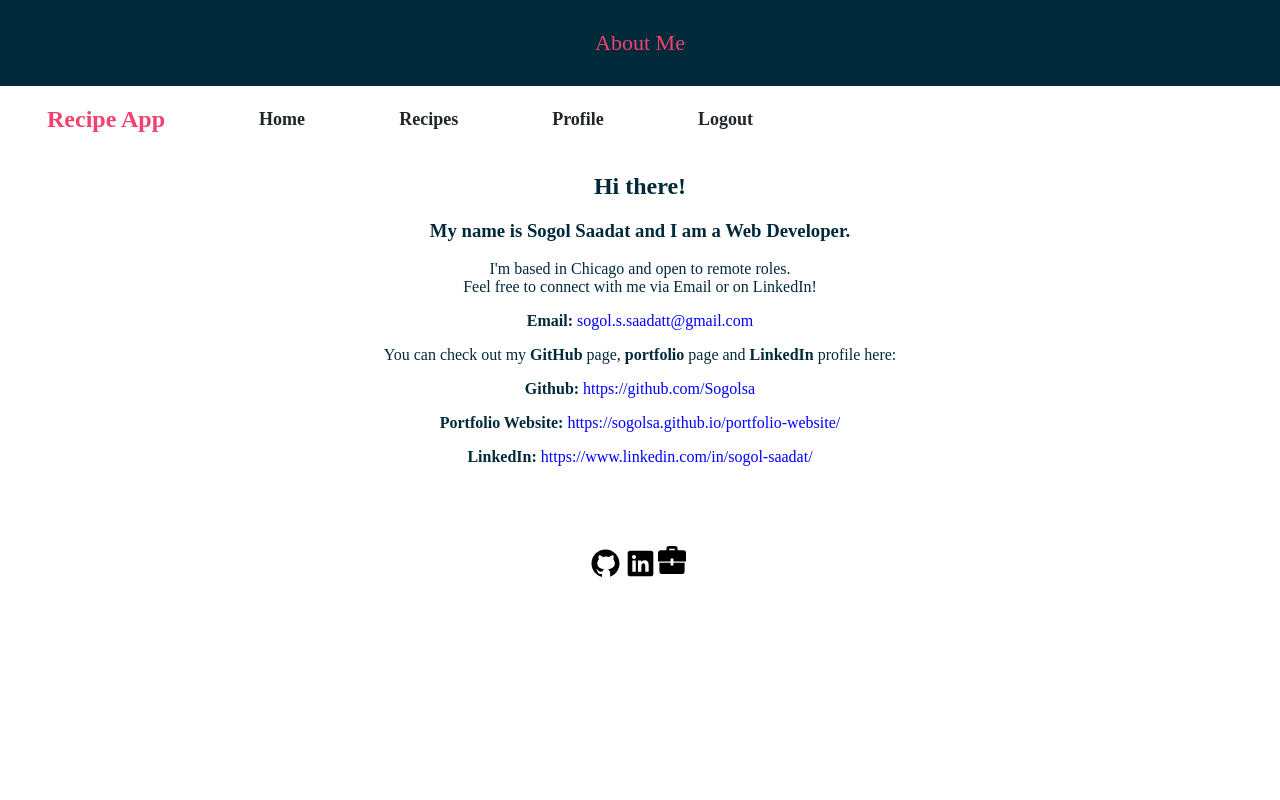
After one commit to Sogolsa/recipe-app, a Django app: page /aboutme/ in a window 1280 px wide. The commit adds this page. Run offline with Django 5.2, Linux system fonts and the light colour scheme.

Commit message:
Added about me page

```diff
--- /dev/null
+++ b/src/recipes/templates/recipes/about_me.html
@@ -0,0 +1,158 @@
+{% load static %}
+<!DOCTYPE html>
+<html lang="en">
+
+<head>
+    <meta charset="UTF-8">
+    <meta name="viewport" content="width=device-width, initial-scale=1.0">
+    <title>About Me</title>
+</head>
+<style>
+    body {
+        margin: 0;
+        padding: 0;
+        /* background-color: #D5E4DE; */
+        height: 100vh;
+        background-size: cover;
+        overflow-x: hidden;
+    }
+
+    .title {
+        background-color: #002A3A;
+        color: #EF426F;
+        text-align: center;
+        padding: 30px;
+        font-size: 22px;
+    }
+
+    .navbar {
+        display: flex;
+        justify-content: space-between;
+        align-items: center;
+    }
+
+    .navbar:hover {
+        background-color: #D5E4DE;
+    }
+
+    .navbar ul li a:hover {
+        text-decoration: underline;
+        text-decoration-color: #60ddab;
+    }
+
+
+    .nav-links {
+        list-style: none;
+        /*No bullet points*/
+        display: flex;
+        /*Horizontal view*/
+        justify-content: space-around;
+        align-items: center;
+        width: 100%;
+        max-width: 800px;
+        margin: 0;
+        padding: 0;
+    }
+
+    .nav-links a {
+        color: #212529;
+        font-size: 18px;
+        font-weight: bold;
+        text-decoration: none;
+        transition: color 0.3s;
+    }
+
+    .nav-links h1 {
+        color: #EF426F;
+    }
+
+    .main-box {
+        text-align: center;
+        color: #002A3A;
+    }
+
+    .main-box a {
+        text-decoration: none;
+        color: blue;
+    }
+
+    .footer {
+        display: flex;
+        justify-content: center;
+        margin-top: 80px;
+    }
+
+    .footer img,
+    .footer svg {
+        width: 35px;
+        height: 35px;
+    }
+
+    /* .footer svg {
+        overflow: visible;
+    } */
+</style>
+
+<body>
+    <div class="title">
+        About Me
+    </div>
+    <nav class="navbar">
+        <ul class="nav-links">
+            <li>
+                <h1>Recipe App</h1>
+            </li>
+            <li><a href="{% url 'recipes:home' %}">Home</a></li>
+            <li><a href="{% url 'recipes:recipes' %}">Recipes</a></li>
+            <li><a href="{% url 'users:profile' %}">Profile</a></li>
+            <li><a href="{% url 'logout' %}">Logout</a></li>
+        </ul>
+    </nav>
+    <main>
+        <div class="main-box">
+            <h2>Hi there!</h2>
+            <h3>My name is Sogol Saadat and I am a Web Developer.</h3>
+            <p>I'm based in Chicago and open to remote roles.<br>
+                Feel free to connect with me via Email or on LinkedIn!</p>
+            <p><b>Email: </b><a href="mailto:sogol.s.saadatt@gmail.com" class="link">sogol.s.saadatt@gmail.com</a>
+            </p>
+            <p>You can check out my <b>GitHub</b> page, <b>portfolio</b> page and <b>LinkedIn</b> profile here: </p>
+            <div>
+                <p><b>Github:</b> <a href="https://github.com/Sogolsa">https://github.com/Sogolsa</a></p>
+                <p><b>Portfolio Website:</b> <a
+                        href="https://sogolsa.github.io/portfolio-website/">https://sogolsa.github.io/portfolio-website/</a>
+                </p>
+                <p><b>LinkedIn:</b> <a
+                        href="https://www.linkedin.com/in/sogol-saadat/">https://www.linkedin.com/in/sogol-saadat/</a>
+                </p>
+            </div>
+        </div>
+    </main>
+    <div class="footer">
+        <!--Github Icon-->
+        <a href="https://github.com/Sogolsa" class="icon" target="_blank">
+            <img src="{% static 'recipes/images/github_icon.svg' %}" alt="GitHub"><br />
+        </a>
+
+        <!--LinkedInd Icon-->
+        <a href="https://www.linkedin.com/in/sogol-saadat/" class="icon" target="_blank">
+            <img src="{% static 'recipes/images/linkedin_icon.svg' %}" alt="LinkedIn"><br />
+
+        </a>
+        <!--Portfolio Icon-->
+        <a href="https://sogolsa.github.io/portfolio-website/" class="icon" target="_blank">
+            <!-- <img src="{% static 'recipes/images/portfolio_icon.svg'}" alt="Portfolio "><br /> -->
+            <svg xmlns="http://www.w3.org/2000/svg" viewBox="0 0 25 25" width="30px" height="30px">
+                <path
+                    d="M9 12H1v6a2 2 0 0 0 2 2h14a2 2 0 0 0 2-2v-6h-8v2H9v-2zm0-1H0V5c0-1.1.9-2 2-2h4V2a2 2 0 0 1 2-2h4a2 2 0 0 1 2 2v1h4a2 2 0 0 1 2 2v6h-9V9H9v2zm3-8V2H8v1h4z" />
+
+            </svg>
+
+        </a>
+    </div>
+
+
+
+</body>
+
+</html>
--- a/src/recipes/templates/recipes/recipes_detail.html
+++ b/src/recipes/templates/recipes/recipes_detail.html
@@ -20,6 +20,7 @@
                 <h1>Recipe App</h1>
             </li>
             <li><a href="{% url 'recipes:home' %}">Home</a></li>
+            <li><a href="{% url 'recipes:about_me' %}">About Me</a></li>
             <li><a href="{% url 'recipes:recipes' %}">Recipes</a></li>
             <li><a href="{% url 'users:profile' %}">Profile</a></li>
             <li><a href="{% url 'logout' %}">Logout</a></li>
--- a/src/recipes/templates/recipes/recipes_home.html
+++ b/src/recipes/templates/recipes/recipes_home.html
@@ -20,10 +20,12 @@
                 <h1>Recipe App</h1>
             </li>
             <li><a href="{% url 'recipes:home' %}">Home</a></li>
+            <li><a href="{% url 'recipes:about_me' %}">About Me</a></li>
             <li><a href="{% url 'recipes:recipes' %}">Recipes</a></li>
             <li><a href="{% url 'users:profile' %}">Profile</a></li>
             <li><a href="{% url 'login' %}">Login</a></li>
             <li><a href="{% url 'users:signup' %}">Sign Up</a></li>
+
 
         </ul>
     </nav>
--- a/src/recipes/templates/recipes/recipes_list.html
+++ b/src/recipes/templates/recipes/recipes_list.html
@@ -20,6 +20,7 @@
                 <h1>Recipe App</h1>
             </li>
             <li><a href="{% url 'recipes:home' %}">Home</a></li>
+            <li><a href="{% url 'recipes:about_me' %}">About Me</a></li>
             <li><a href="{% url 'recipes:recipes' %}">Recipes</a></li>
             <li><a href="{% url 'users:profile' %}">Profile</a></li>
             <li><a href="{% url 'logout' %}">Logout</a></li>
--- a/src/recipes/urls.py
+++ b/src/recipes/urls.py
@@ -6,6 +6,7 @@ from .views import (
     create_recipe,
     update_recipe,
     delete_recipe,
+    about_me,
 )
 
 
@@ -14,6 +15,7 @@ app_name = "recipes"
 # <pk> indicates the primary key of the object
 urlpatterns = [
     path("", home, name="home"),
+    path("aboutme/", about_me, name="about_me"),
     path("recipes/", RecipeListView.as_view(), name="recipes"),
     path("recipes/<pk>", RecipeDetailView.as_view(), name="detail"),
     path("create/", create_recipe, name="create_recipe"),
--- a/src/recipes/views.py
+++ b/src/recipes/views.py
@@ -15,6 +15,10 @@ def home(request):
     """takes the request coming from the web application and returns
     the template available at recipes/recipes_home.html as a response."""
     return render(request, "recipes/recipes_home.html")
+
+
+def about_me(request):
+    return render(request, "recipes/about_me.html")
 
 
 class RecipeListView(LoginRequiredMixin, ListView):
--- a/src/users/templates/users/user_profile.html
+++ b/src/users/templates/users/user_profile.html
@@ -189,6 +189,7 @@
                 <h1>Recipe App</h1>
             </li>
             <li><a href="{% url 'recipes:home' %}">Home</a></li>
+            <li><a href="{% url 'recipes:about_me' %}">About Me</a></li>
             <li><a href="{% url 'recipes:recipes' %}">Recipes</a></li>
             <li><a href="{% url 'users:profile' %}">Profile</a></li>
             <li><a href="{% url 'logout' %}">Logout</a></li>
```
Also changed, not shown: src/recipes/static/recipes/images/github_icon.svg (added), src/recipes/static/recipes/images/linkedin_icon.svg (added), src/recipes/static/recipes/images/portfolio_icon.svg (added).
